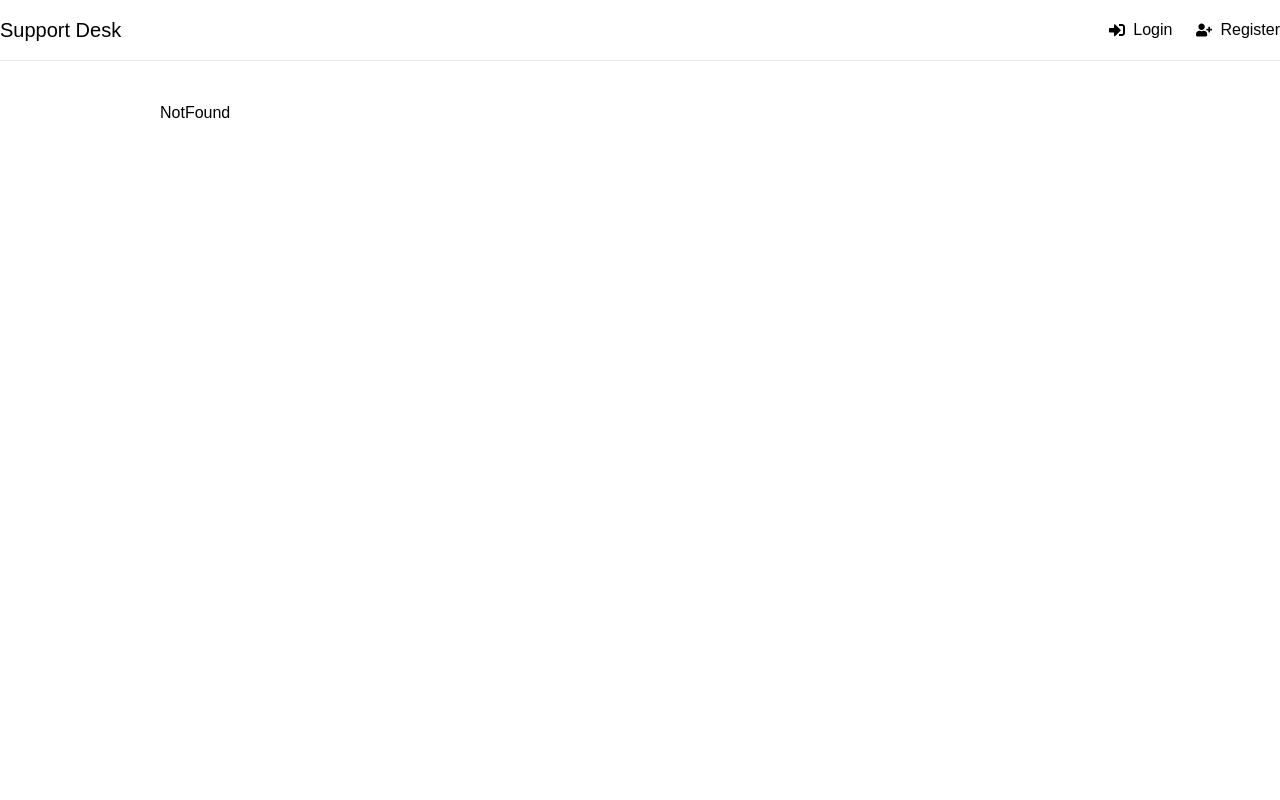
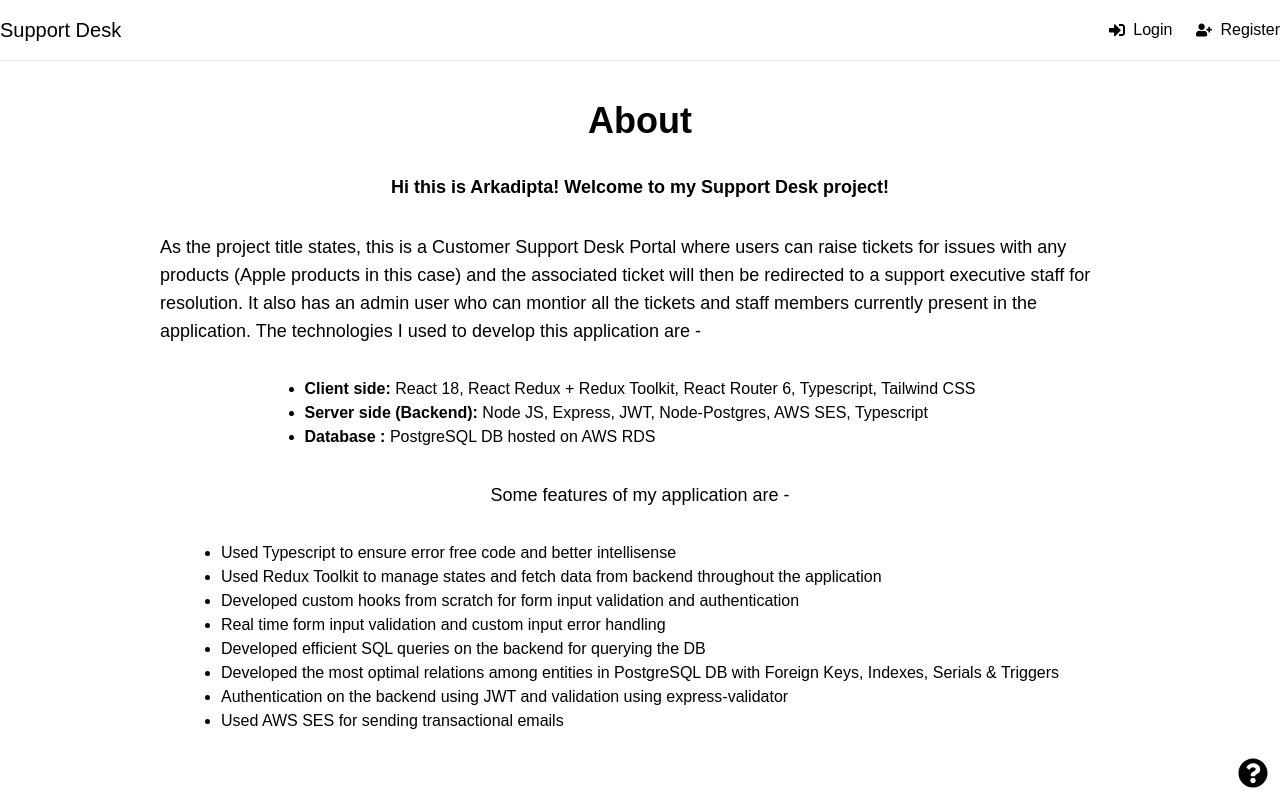
Before and after one commit to Arka-98/react-support-desk, a React (Create React App) app: page /about in a window 1280 px wide. Built offline with nearby package versions, Linux system fonts and the light colour scheme.

Commit message:
added about and not found pages

```diff
--- a/src/App.tsx
+++ b/src/App.tsx
@@ -19,6 +19,7 @@ import 'animate.css'
 import 'react-toastify/dist/ReactToastify.css';
 import ViewUsers from './pages/ViewUsers';
 import AdminViewTickets from './pages/AdminViewTickets';
+import About from './pages/About';
 
 let logoutTimer: NodeJS.Timeout
 
@@ -44,6 +45,7 @@ function App() {
         <Routes>
           <Route element={<PageLayout/>}>
             <Route index element={<Home/>}/>
+            <Route path='/about' element={<About/>}/>
             <Route path='/login' element={<Login/>}/>
             <Route path='/register' element={<Register/>}/>
             <Route element={<PrivateRoute/>}>
--- a/src/components/layout/PageLayout.tsx
+++ b/src/components/layout/PageLayout.tsx
@@ -1,5 +1,6 @@
 import React, { Children } from 'react'
-import { Outlet } from 'react-router-dom'
+import { Link, Outlet } from 'react-router-dom'
+import { FaQuestionCircle } from 'react-icons/fa'
 import Navbar from './Navbar'
 
 function PageLayout() {
@@ -9,6 +10,9 @@ function PageLayout() {
         <div className='relative w-4/5 sm:w-3/4 mx-auto my-10'>
             <Outlet/>
         </div>
+        <Link to='/about' className='fixed right-3 bottom-3 duration-200 hover:opacity-75'>
+          <FaQuestionCircle className='text-3xl'/>
+        </Link>
     </>
   )
 }
--- a/src/index.css
+++ b/src/index.css
@@ -3,8 +3,8 @@
 @tailwind utilities;
 
 /* @layer base {
-  body {
-    @apply h-screen
+  html {
+    @apply h-screen relative
   }
 } */
 
--- /dev/null
+++ b/src/pages/About.tsx
@@ -0,0 +1,42 @@
+import React from 'react'
+
+function About() {
+  return (
+    <div className='flex flex-col items-center gap-8'>
+        <p className='text-4xl font-bold'>About</p>
+        <p className='font-semibold text-lg'>Hi this is Arkadipta! Welcome to my Support Desk project!</p>
+        <p className='font-medium text-lg'>As the project title states, this is a Customer Support Desk Portal where
+        users can raise tickets for issues with any products (Apple products in this case) and the associated ticket
+        will then be redirected to a support executive staff for resolution. It also has an admin user who can
+        montior all the tickets and staff members currently present in the application. The technologies I used to
+        develop this application are - </p>
+        <ul className='list-disc'>
+            <li>
+                <p className='inline font-semibold'>Client side: </p>
+                <p className='inline'>React 18, React Redux + Redux Toolkit, React Router 6, Typescript, Tailwind CSS</p>
+            </li>
+            <li>
+                <p className='inline font-semibold'>Server side (Backend): </p>
+                <p className='inline'>Node JS, Express, JWT, Node-Postgres, AWS SES, Typescript</p>
+            </li>
+            <li>
+                <p className='inline font-semibold'>Database : </p>
+                <p className='inline'>PostgreSQL DB hosted on AWS RDS</p>
+            </li>
+        </ul>
+        <p className='font-medium text-lg'>Some features of my application are - </p>
+        <ul className='list-disc'>
+            <li>Used Typescript to ensure error free code and better intellisense</li>
+            <li>Used Redux Toolkit to manage states and fetch data from backend throughout the application</li>
+            <li>Developed custom hooks from scratch for form input validation and authentication</li>
+            <li>Real time form input validation and custom input error handling</li>
+            <li>Developed efficient SQL queries on the backend for querying the DB</li>
+            <li>Developed the most optimal relations among entities in PostgreSQL DB with Foreign Keys, Indexes, Serials & Triggers</li>
+            <li>Authentication on the backend using JWT and validation using express-validator</li>
+            <li>Used AWS SES for sending transactional emails</li>
+        </ul>
+    </div>
+  )
+}
+
+export default About
--- a/src/pages/NotFound.tsx
+++ b/src/pages/NotFound.tsx
@@ -1,8 +1,14 @@
 import React from 'react'
+import { Link } from 'react-router-dom'
 
 function NotFound() {
   return (
-    <div>NotFound</div>
+    <div className='flex flex-col items-center gap-2'>
+      <div className='text-4xl font-semibold'>
+        Not Found. <p className='text-red-600 font-bold inline'>404</p>
+      </div>
+      <Link to='/' className='font-medium text-slate-700 border-b-2 duration-200 hover:border-slate-500'>Back to Home</Link>
+    </div>
   )
 }
 
```
Also changed, not shown: 2 other files (tests, documents, lock files or other folders).
